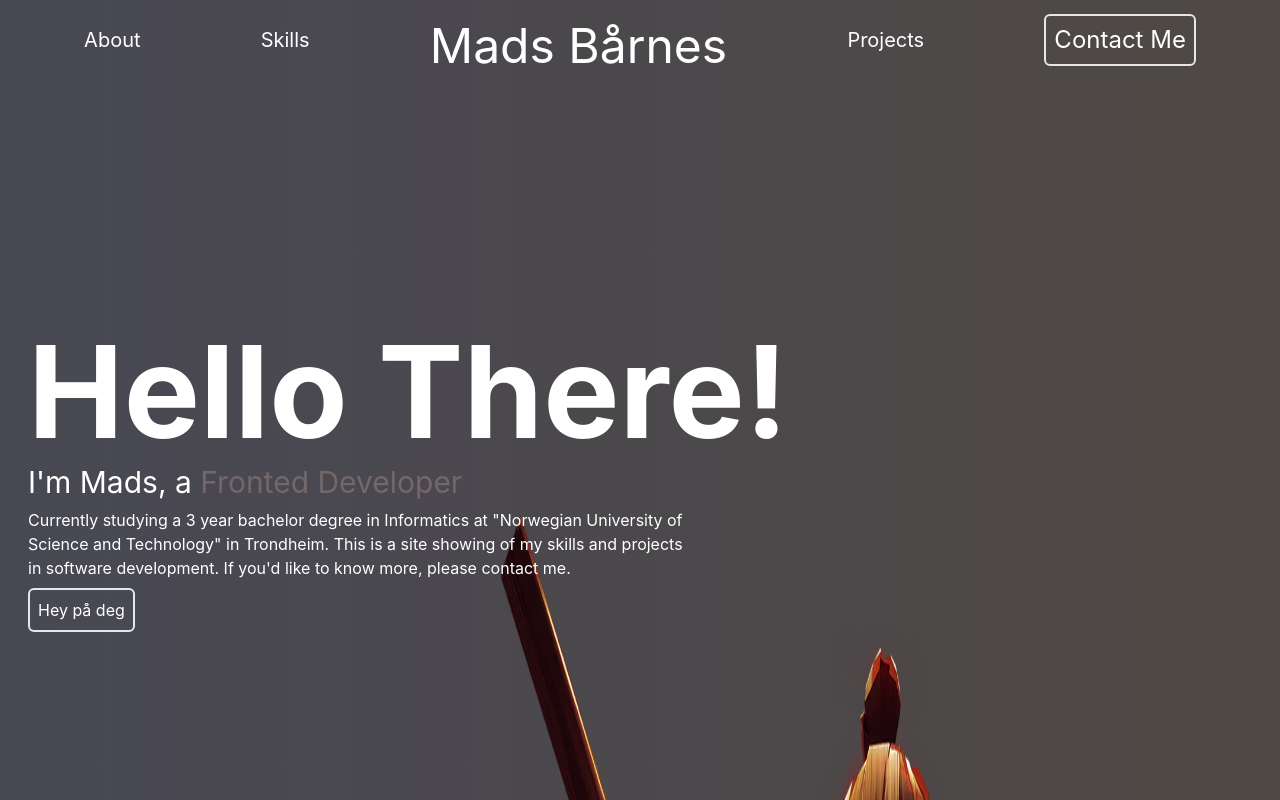
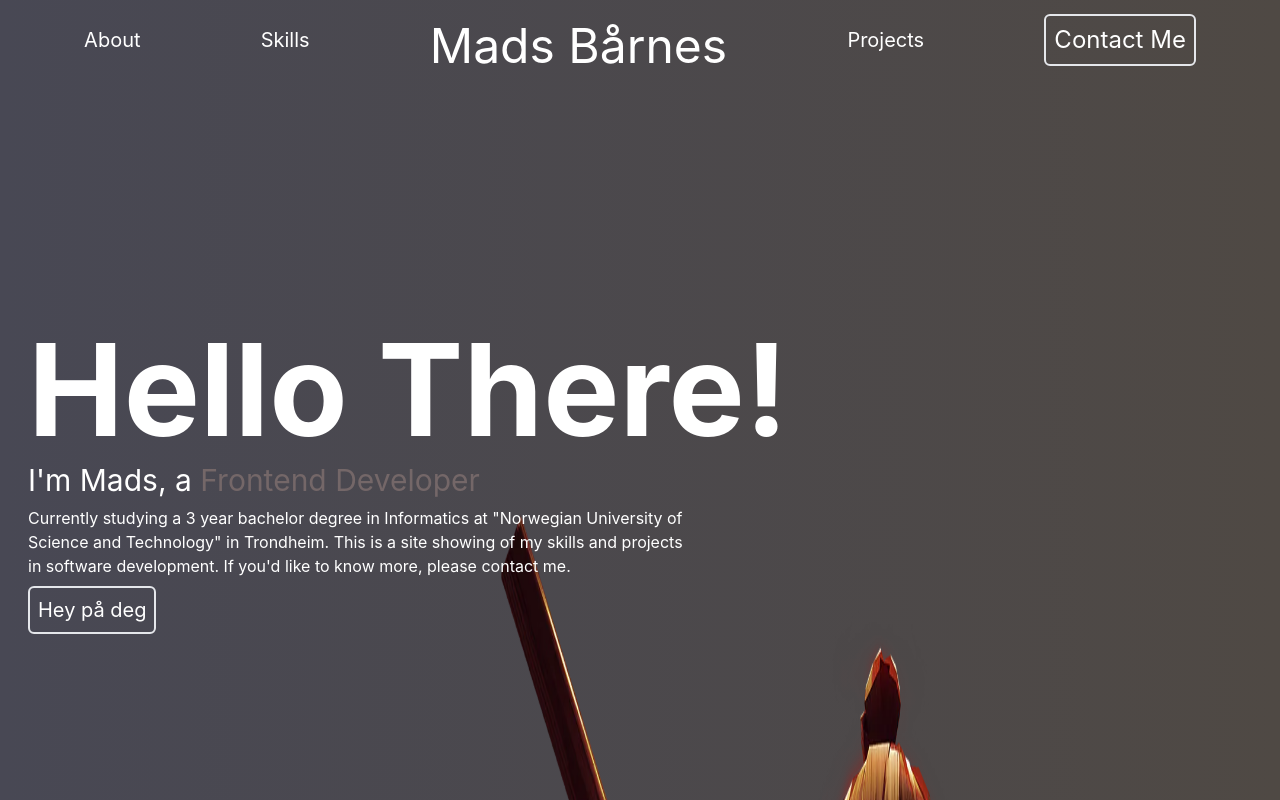
Before and after one commit to madsab/Portfolio, a React (Create React App) app: page / in a window 1280 px wide. Shown: the top 800 px of the page. Built offline with nearby package versions, Linux system fonts and the light colour scheme.

Commit message:
Design change

```diff
--- a/src/components/Banner.tsx
+++ b/src/components/Banner.tsx
@@ -12,7 +12,7 @@ const Banner = () => {
         <Reveal>
           <p className="text-3xl">
             I&apos;m Mads, a{" "}
-            <span className="text-theme-lightgray">Fronted Developer</span>
+            <span className="text-theme-lightgray">Frontend Developer</span>
           </p>
         </Reveal>
         <Reveal>
@@ -24,7 +24,9 @@ const Banner = () => {
           </p>
         </Reveal>
         <Reveal>
-          <Button>Hey på deg</Button>
+          <Button>
+            <span className="text-xl">Hey på deg</span>
+          </Button>
         </Reveal>
       </div>
     </section>
```
